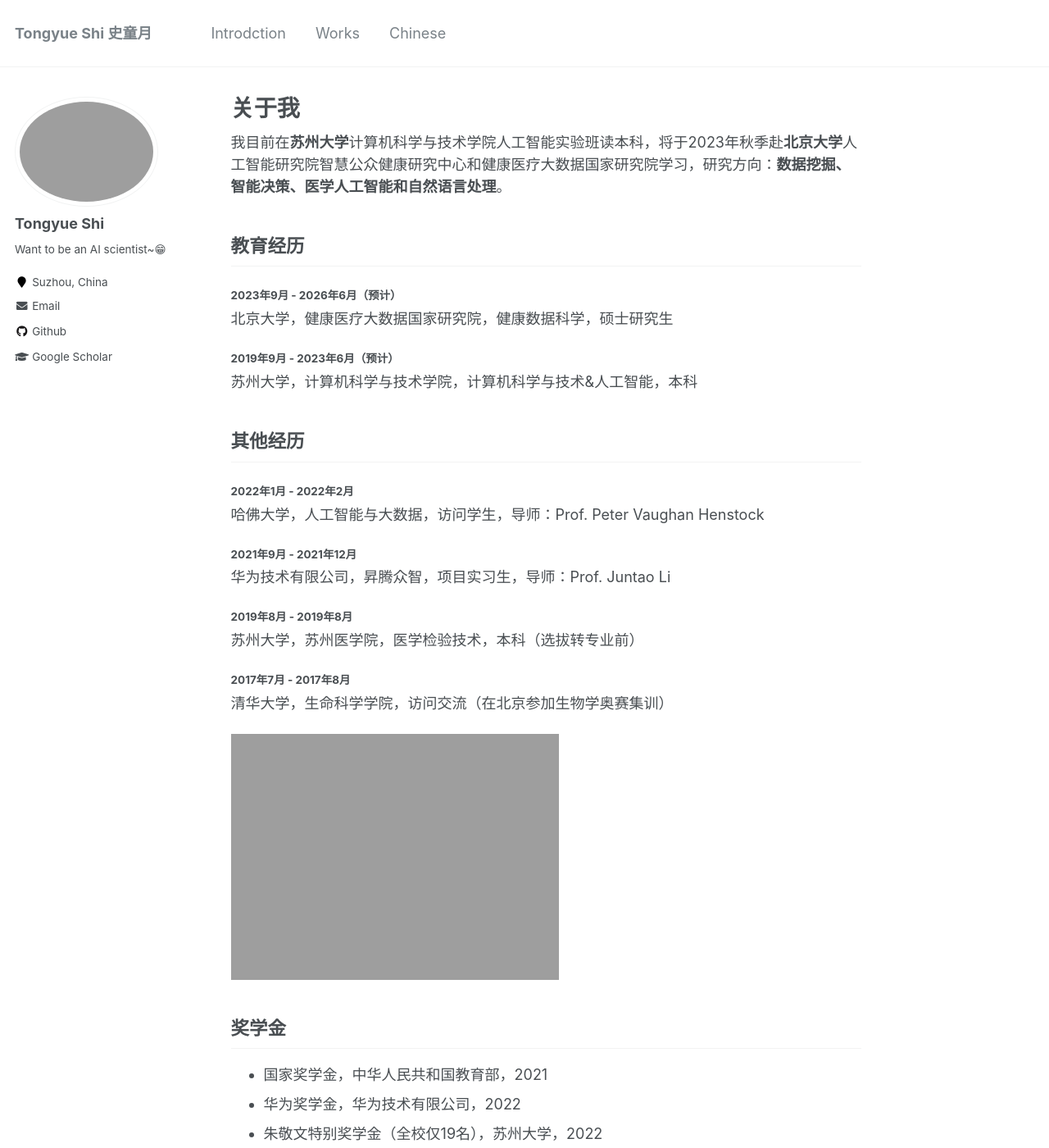
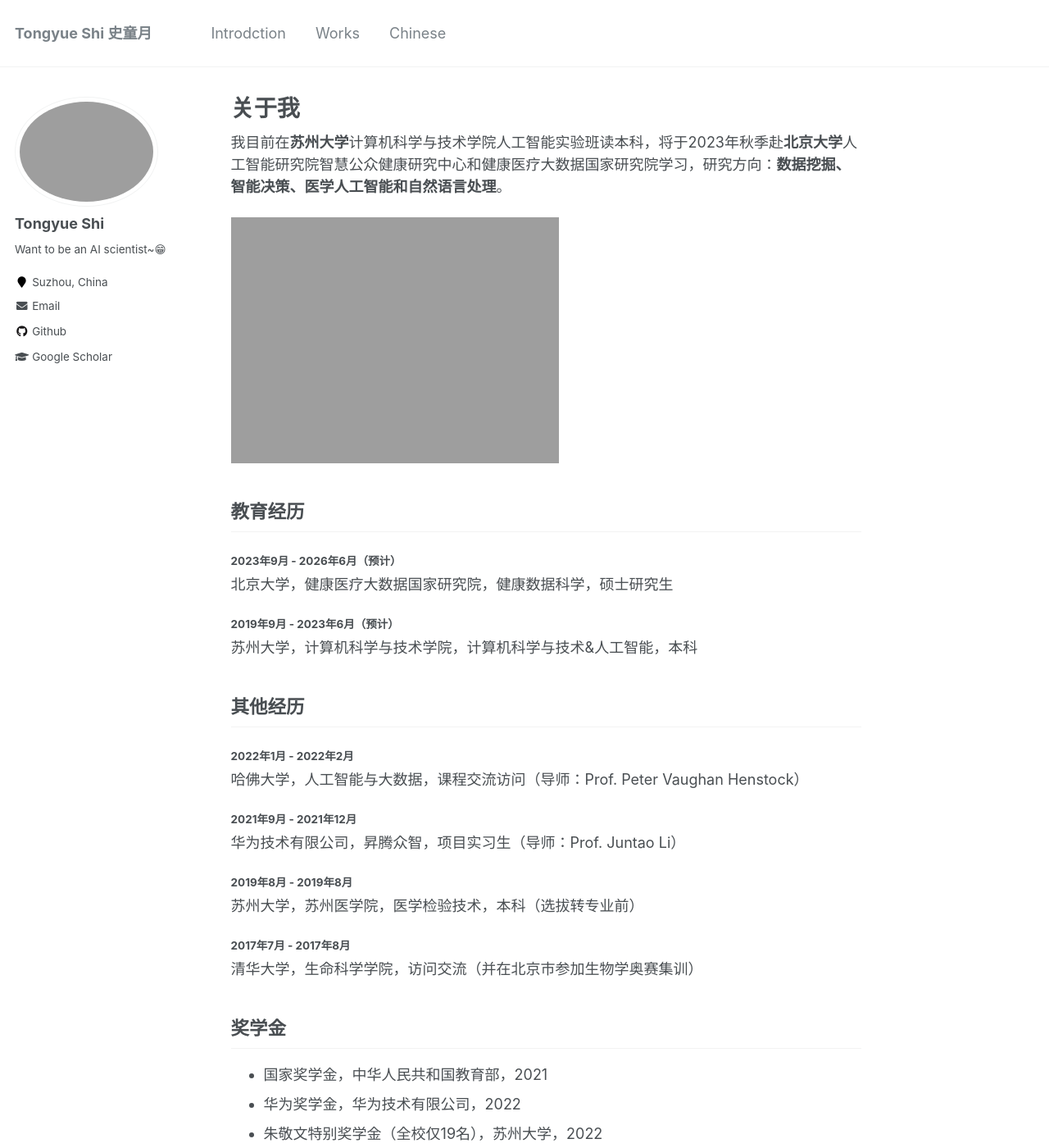
Before and after one commit to perfectboy666/perfectboy666.github.io, a Jekyll site: the page built from _pages/markdown.md, in a window 1280 px wide and 1400 px high. Shown: the whole window at 82% size. Built offline with Jekyll 4.4.1, drawn with Linux system fonts in a browser that asks for light colours.

Commit message:
Update markdown.md

```diff
--- a/_pages/markdown.md
+++ b/_pages/markdown.md
@@ -8,6 +8,7 @@ redirect_from:
 ---
 我目前在**苏州大学**计算机科学与技术学院人工智能实验班读本科，将于2023年秋季赴**北京大学**人工智能研究院智慧公众健康研究中心和健康医疗大数据国家研究院学习，研究方向：**数据挖掘、智能决策、医学人工智能和自然语言处理**。
 
+![avatar](https://www.perfectboy.site/images/2logo2.png)
 
 ## 教育经历
 #### 2023年9月 - 2026年6月（预计）
@@ -17,15 +18,13 @@ redirect_from:
 
 ## 其他经历
 #### 2022年1月 - 2022年2月
-哈佛大学，人工智能与大数据，访问学生，导师：Prof. Peter Vaughan Henstock
+哈佛大学，人工智能与大数据，课程交流访问（导师：Prof. Peter Vaughan Henstock）
 #### 2021年9月 - 2021年12月
-华为技术有限公司，昇腾众智，项目实习生，导师：Prof. Juntao Li
+华为技术有限公司，昇腾众智，项目实习生（导师：Prof. Juntao Li）
 #### 2019年8月 - 2019年8月
 苏州大学，苏州医学院，医学检验技术，本科（选拔转专业前）
 #### 2017年7月 - 2017年8月
-清华大学，生命科学学院，访问交流（在北京参加生物学奥赛集训）
-
-![avatar](https://www.perfectboy.site/images/2logo2.png)
+清华大学，生命科学学院，访问交流（并在北京市参加生物学奥赛集训）
 
 
 ## 奖学金
```
